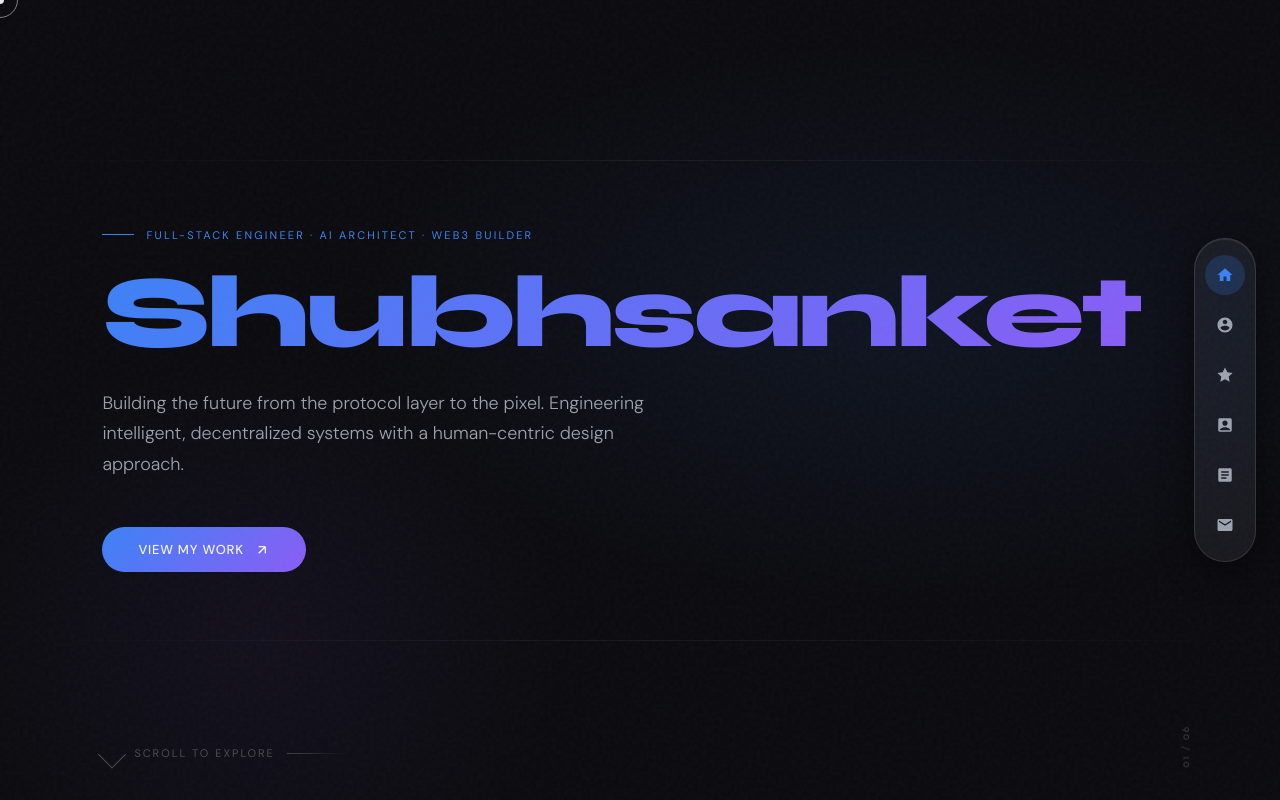
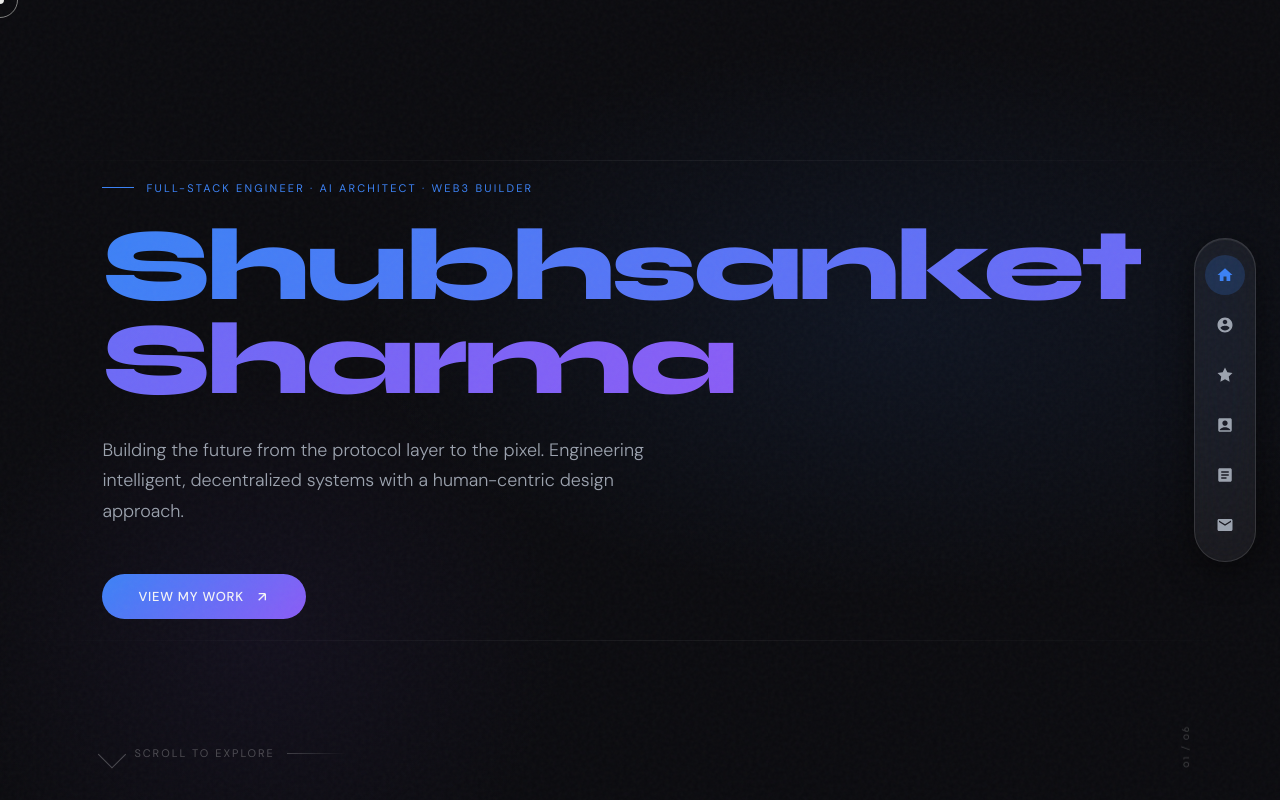
Before and after one commit to designershubh1208-pixel/portfolio, a React (Vite) app: page / in a window 1280 px wide. Shown: the top 800 px of the page. Built offline with nearby package versions, Linux system fonts and the light colour scheme.

Commit message:
Preloader and Name Fix

```diff
--- a/src/Portfolio.jsx
+++ b/src/Portfolio.jsx
@@ -439,7 +439,7 @@ export default function Portfolio({ heroRef }) {
         <div className="hero-line" style={{ top: "80%" }} />
         <div style={{ position: "relative", zIndex: 1 }}>
           <div className="hero-eyebrow">Full-Stack Engineer · AI Architect · Web3 Builder</div>
-          <h1 className="hero-headline" ref={heroRef}><em>Shubhsanket</em></h1>
+          <h1 className="hero-headline" ref={heroRef}><em>Shubhsanket Sharma</em></h1>
           <TypingSubtitle />
           <a href="#projects" className="hero-cta">
             View My Work
```
